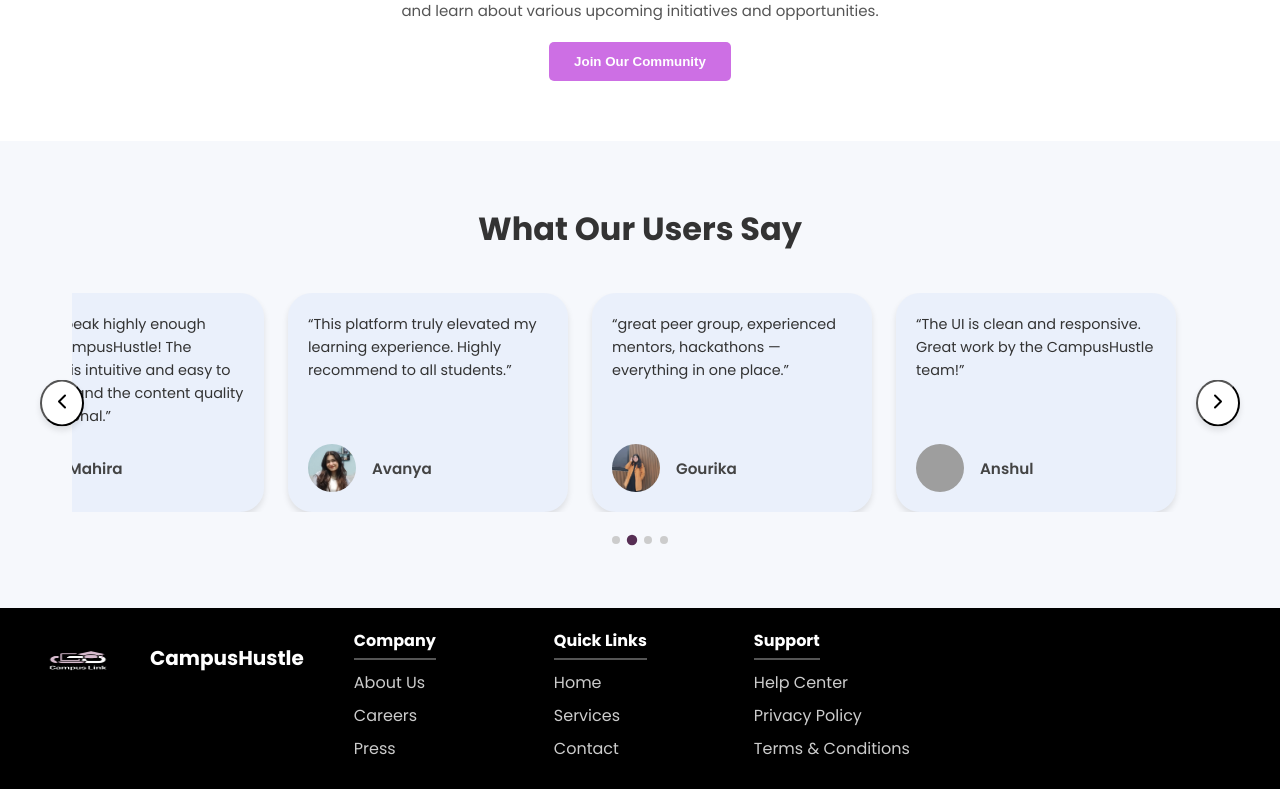
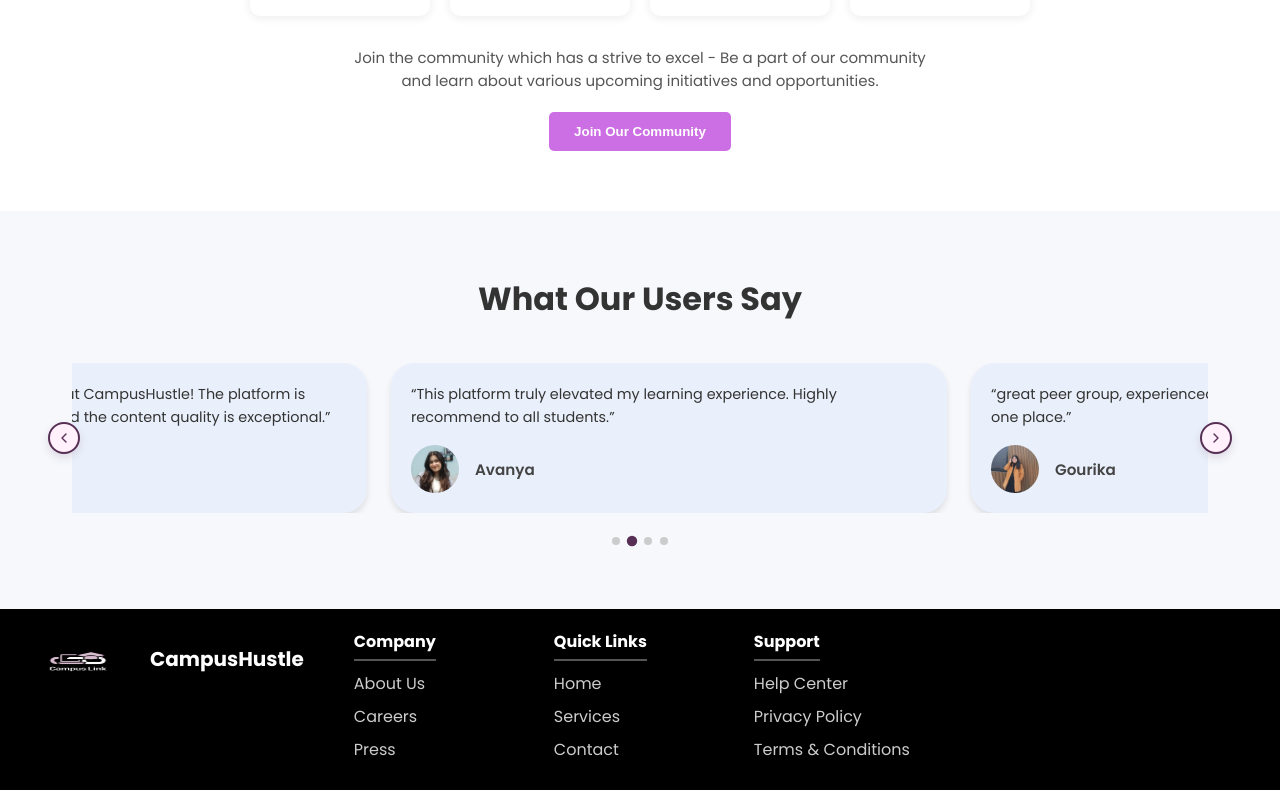
Before and after one commit to AnshulAlgoS/campushustleOG, a React (Create React App) app: page / in a window 1280 px wide. Shown: the part 1918-2718 px from the top of the page. Built offline with nearby package versions, Linux system fonts and the light colour scheme; no server answers; grey boxes are pictures that could not be loaded.

Commit message:
Testimonials updated

```diff
--- a/src/views/HomePage.css
+++ b/src/views/HomePage.css
@@ -20,8 +20,6 @@ html {
   align-items: center;
   padding: 15px 30px;
   width: 100%;
-  position: fixed;
-  top: 0;
   z-index: 999;
 }
 
@@ -433,39 +431,21 @@ form:hover .fa {
   margin: 0 auto;
   position: relative;
   padding: 0 2rem;
-}
-
-.testimonial-carousel .arrow-btn {
-  position: absolute;
-  top: 50%;
-  transform: translateY(-50%);
-  background-color: white;
-  padding: 8px;
-  border-radius: 50%;
-  box-shadow: 0 4px 6px rgba(0,0,0,0.1);
-  z-index: 10;
-  cursor: pointer;
-}
-
-.testimonial-carousel .arrow-btn.left {
-  left: 0;
-}
-
-.testimonial-carousel .arrow-btn.right {
-  right: 0;
+  overflow: hidden;
 }
 
 .testimonial-scroll-container {
   display: flex;
   gap: 1.5rem;
-  overflow-x: hidden;
+  overflow: hidden;
   scroll-behavior: smooth;
-  padding: 0 2rem;
+  width: 100%;
 }
 
 .testimonial-card {
+  flex: 0 0 calc(50% - 0.75rem); /* 2 cards at a time with spacing */
   min-width: 280px;
-  max-width: 360px;
+  max-width: 100%;
   background-color: #eaf0fb;
   border-radius: 1.5rem;
   padding: 1.25rem;
@@ -502,6 +482,43 @@ form:hover .fa {
   color: #444;
 }
 
+/* Arrows */
+.testimonial-carousel .arrow-btn {
+  position: absolute;
+  top: 50%;
+  transform: translateY(-50%);
+  background-color: #fff0fb;
+  color: #572E54;
+  border: 2px solid #572E54;
+  padding: 6px;
+  font-size: 16px;
+  border-radius: 50%;
+  box-shadow: 0 4px 8px rgba(87, 46, 84, 0.15);
+  cursor: pointer;
+  z-index: 10;
+  width: 32px;
+  height: 32px;
+  display: flex;
+  align-items: center;
+  justify-content: center;
+  transition: all 0.3s ease;
+}
+
+.testimonial-carousel .arrow-btn:hover {
+  background-color: #572E54;
+  color: white;
+  transform: translateY(-50%) scale(1.05);
+}
+
+.testimonial-carousel .arrow-btn.left {
+  left: 8px;
+}
+
+.testimonial-carousel .arrow-btn.right {
+  right: 8px;
+}
+
+/* Dots (Optional) */
 .testimonial-dots {
   display: flex;
   justify-content: center;
@@ -522,15 +539,54 @@ form:hover .fa {
   transform: scale(1.3);
 }
 
+/* Responsive: 1 card per view on small screens */
 @media (max-width: 768px) {
+  .testimonial-card {
+    flex: 0 0 100%;
+  }
+
   .testimonial-scroll-container {
+    gap: 1rem;
     padding: 0 1rem;
   }
 
-  .testimonial-carousel .arrow-btn {
-    display: none;
+  .testimonial-carousel {
+    padding: 0 1rem;
   }
 }
+
+@media (max-width: 480px) {
+  .testimonial-carousel {
+    padding: 0 0.5rem; /* Less padding to avoid card cutoff */
+  }
+
+  .testimonial-scroll-container {
+    padding: 0; /* Remove extra horizontal padding */
+    gap: 1rem;
+  }
+
+  .testimonial-card {
+    flex: 0 0 100%; /* Full width card */
+    min-width: 0; /* Prevent fixed width causing overflow */
+    max-width: 100%;
+    padding: 1rem;
+  }
+
+  .testimonial-user img {
+    width: 36px;
+    height: 36px;
+  }
+
+  .testimonial-user span {
+    font-size: 0.85rem;
+  }
+
+  .testimonial-card p {
+    font-size: 0.85rem;
+  }
+}
+
+
 
 
 footer {
```
